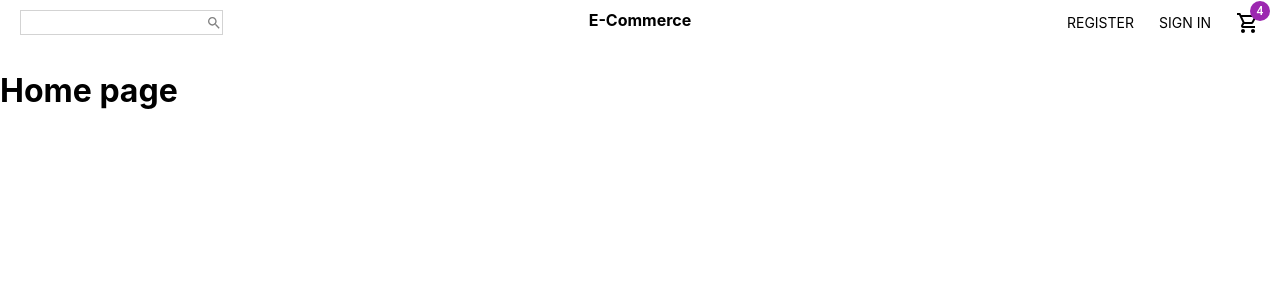
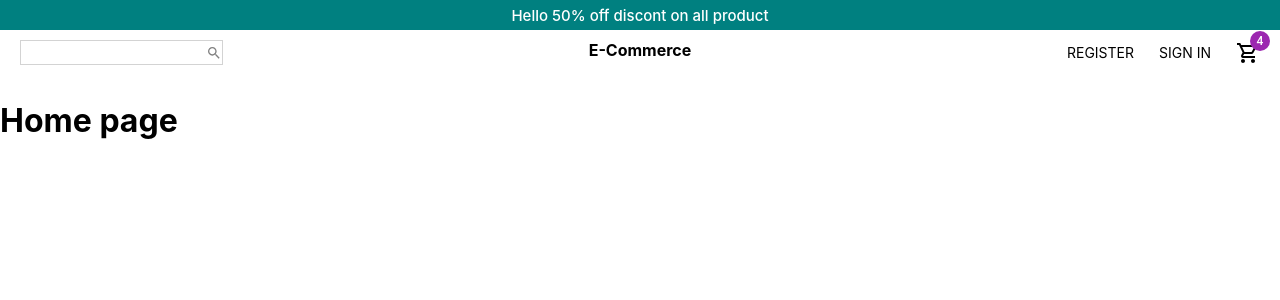
Before and after one commit to FalendraDewangan/ecommerce, a React (Create React App) app: page / in a window 1280 px wide. Shown: the top 300 px of the page. Built offline with nearby package versions, Linux system fonts and the light colour scheme.

Commit message:
adding Announcement component

```diff
--- /dev/null
+++ b/src/components/Announcement.js
@@ -0,0 +1,11 @@
+import "../css/Announcement.css"
+
+const Announcement = () => {
+  return (
+    <div className="announcement">
+      Hello 50% off discont on all product
+    </div>
+  )
+}
+
+export default Announcement
--- a/src/components/Navbar.js
+++ b/src/components/Navbar.js
@@ -1,7 +1,7 @@
 import {Search, ShoppingCartOutlined } from '@mui/icons-material'
 import { Badge } from '@mui/material'
 import React from 'react'
-import '../css/navbar.css'
+import '../css/Navbar.css'
 
 const Navbar = () => {
   return (
--- /dev/null
+++ b/src/css/Announcement.css
@@ -0,0 +1,11 @@
+.announcement
+{
+    background-color:teal;
+    height: 30px;
+    font-weight: 500;
+    color: white;
+    display: flex;
+    align-items: center;
+    justify-content: center;
+    font-size: 15px;
+}
--- a/src/pages/Home.js
+++ b/src/pages/Home.js
@@ -1,9 +1,11 @@
 import React from 'react'
+import Announcement from '../components/Announcement'
 import Navbar from '../components/Navbar'
 
 const Home = () => {
   return (
     <div>
+      <Announcement/>
         <Navbar/>
         <h1>Home page</h1>
     </div>
```
